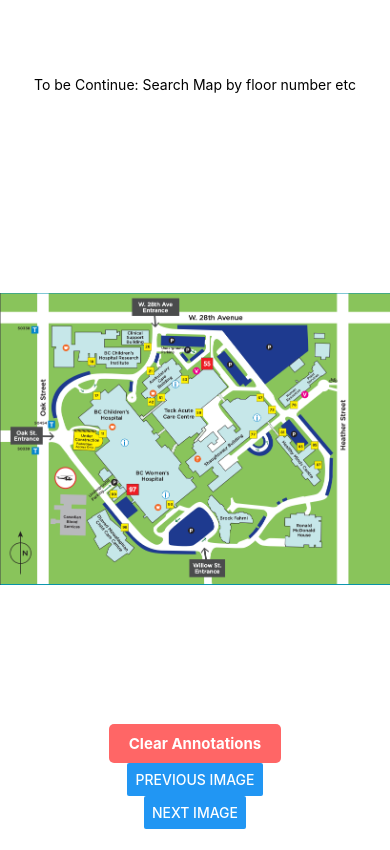
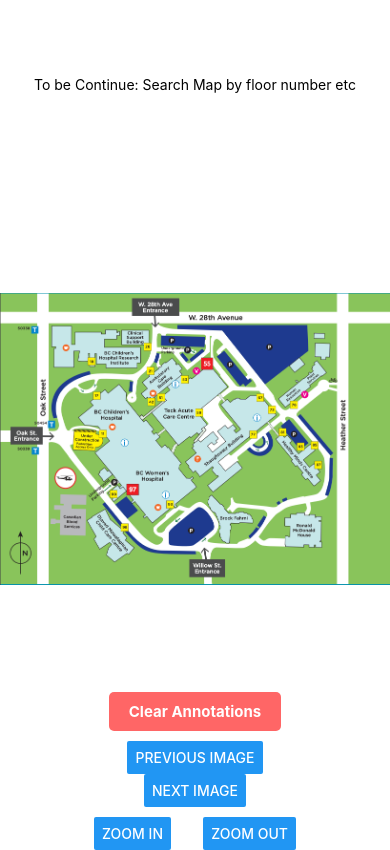
Before and after one commit to jaymeliao/EddyMapApp, a React Native app: screen / in a window 390 px wide. Built offline with nearby package versions, Linux system fonts and the light colour scheme.

Commit message:
functionality done

```diff
--- a/App.js
+++ b/App.js
@@ -2,6 +2,7 @@
 import { StyleSheet, Text, View, TextInput } from "react-native";
 import MapCanvas from "./component/MapCanvas";
 import MapCanvasSwitchable from "./component/MapCanvasSwitchable";
+import MapSwitchableZoomable from "./component/MapSwitchableZoomable";
 
 export default function App() {
   return (
@@ -10,8 +11,9 @@
         <Text>To be Continue: Search Map by floor number etc</Text>
       </View>
       <View style={styles.mapArea}>
-        <MapCanvasSwitchable />
+        <MapSwitchableZoomable />
       </View>
+
     </View>
   );
 }
@@ -22,13 +24,14 @@
     backgroundColor: "#f38020",
   },
   searchArea: {
-    flex: 2,  // 20% of the screen height
+    flex: 2, // 20% of the screen height
     backgroundColor: "#ffffff",
     justifyContent: "center",
     alignItems: "center",
   },
   mapArea: {
-    flex: 8,  // 80% of the screen height
+    flex: 8, // 80% of the screen height
     backgroundColor: "#fff",
   },
+
 });
--- /dev/null
+++ b/component/MapSwitchableZoomable.js
@@ -0,0 +1,217 @@
+import React, { useState } from "react";
+import {
+  View,
+  PanResponder,
+  Image,
+  StyleSheet,
+  TouchableOpacity,
+  Text,
+  Button,
+  Dimensions,
+  TextInput,  // Import TextInput for the text box
+} from "react-native";
+import Svg, { Path } from "react-native-svg";
+
+// Get the screen height and width
+const { height, width } = Dimensions.get("window");
+
+const MapSwitchableZoomable = () => {
+  const images = [
+    require("../assets/floorplan1.png"),
+    require("../assets/T1.png"),
+    require("../assets/T2.png"),
+    require("../assets/T3.png"),
+    require("../assets/T4.png"),
+    require("../assets/T5.png"),
+    require("../assets/T6.png"),
+    require("../assets/T7.png"),
+    require("../assets/T8.png"),
+  ];
+
+  const [currentImageIndex, setCurrentImageIndex] = useState(0);
+  const [currentPath, setCurrentPath] = useState("");
+  const [paths, setPaths] = useState([]);
+  const [scale, setScale] = useState(1); // Track scale for zoom
+  const [text, setText] = useState(""); // Text input state
+  const [textPosition, setTextPosition] = useState(null); // Position for text input
+  const [annotations, setAnnotations] = useState([]); // Array to store text annotations
+
+  const formatCoordinate = (x, y) => `${x},${y}`;
+
+  const panResponder = PanResponder.create({
+    onStartShouldSetPanResponder: () => true,
+    onPanResponderMove: (evt, gestureState) => {
+      const newX = gestureState.moveX;
+      const newY = gestureState.moveY - height * 0.2;
+      const newPoint = formatCoordinate(newX, newY);
+
+      if (currentPath === "") {
+        setCurrentPath(`M${newPoint}`);
+      } else {
+        setCurrentPath((prevPath) => `${prevPath} L${newPoint}`);
+      }
+    },
+    onPanResponderRelease: () => {
+      if (currentPath !== "") {
+        setPaths([...paths, currentPath]);
+        setCurrentPath("");
+      }
+    },
+  });
+
+  const clearAnnotations = () => {
+    setPaths([]);
+    setCurrentPath("");
+    setTextPosition(null);
+    setText("");
+    setAnnotations([]);
+  };
+
+  const switchToNextImage = () => {
+    setCurrentImageIndex((prevIndex) => (prevIndex + 1) % images.length);
+  };
+
+  const switchToPreviousImage = () => {
+    setCurrentImageIndex(
+      (prevIndex) => (prevIndex - 1 + images.length) % images.length
+    );
+  };
+
+  const zoomIn = () => setScale((prevScale) => prevScale * 1.2);
+  const zoomOut = () => setScale((prevScale) => Math.max(prevScale * 0.8, 1)); // Limit the zoom-out
+
+  const handleOverlayPress = (evt) => {
+    const newX = evt.nativeEvent.locationX;
+    const newY = evt.nativeEvent.locationY;
+    setTextPosition(formatCoordinate(newX, newY)); // Update text position
+    setText(""); // Reset text input
+  };
+
+  const handleTextInputSubmit = () => {
+    if (text && textPosition) {
+      const position = textPosition.split(",").map(Number); // Convert string position to number
+      setAnnotations([...annotations, { text, position }]); // Store annotation
+      setText(""); // Clear the input field
+      setTextPosition(null); // Clear the position
+    }
+  };
+
+  return (
+    <View style={styles.container}>
+      <View style={styles.mapArea}>
+        <Image
+          source={images[currentImageIndex]}
+          style={[styles.floorPlan, { transform: [{ scale }] }]} // Apply scaling to the image
+          resizeMode="contain"
+        />
+
+        <Svg style={StyleSheet.absoluteFill}>
+          {paths.map((path, index) => (
+            <Path key={index} d={path} stroke="blue" strokeWidth="3" fill="none" />
+          ))}
+          {currentPath && <Path d={currentPath} stroke="red" strokeWidth="3" fill="none" />}
+          {annotations.map((annotation, index) => (
+            <Text key={index} style={[styles.annotationText, { left: annotation.position[0], top: annotation.position[1] }]}>
+              {annotation.text}
+            </Text>
+          ))}
+        </Svg>
+
+        <View
+          {...panResponder.panHandlers}
+          style={styles.drawingOverlay}
+          onTouchEnd={handleOverlayPress} // Add touch event for overlay
+        />
+
+        {textPosition && (
+          <TextInput
+            style={[styles.textInput, { left: textPosition.split(",")[0] - 50, top: textPosition.split(",")[1] - 20 }]} // Position the text input
+            value={text}
+            onChangeText={setText}
+            onSubmitEditing={handleTextInputSubmit}
+            placeholder="Enter text"
+            autoFocus
+          />
+        )}
+      </View>
+
+      <View style={styles.controlsContainer}>
+        <TouchableOpacity style={styles.clearButton} onPress={clearAnnotations}>
+          <Text style={styles.clearButtonText}>Clear Annotations</Text>
+        </TouchableOpacity>
+
+        <Button title="Previous Image" onPress={switchToPreviousImage} />
+        <Button title="Next Image" onPress={switchToNextImage} />
+
+        {/* Zoom Controls */}
+        <View style={styles.zoomControls}>
+          <Button title="Zoom In" onPress={zoomIn} />
+          <Button title="Zoom Out" onPress={zoomOut} />
+        </View>
+
+      </View>
+    </View>
+  );
+};
+
+const styles = StyleSheet.create({
+  container: {
+    flex: 1,
+    backgroundColor: "#fff",
+  },
+  mapArea: {
+    flex: 8,
+    width: "100%",
+    backgroundColor: "#fff",
+  },
+  floorPlan: {
+    width: "100%",
+    height: "100%",
+    position: "absolute",
+  },
+  drawingOverlay: {
+    width: "100%",
+    height: "100%",
+    position: "absolute",
+  },
+  controlsContainer: {
+    flex: 2,
+    justifyContent: "center",
+    alignItems: "center",
+  },
+  clearButton: {
+    backgroundColor: "#ff6666",
+    paddingVertical: 10,
+    paddingHorizontal: 20,
+    borderRadius: 5,
+    marginBottom: 10,
+  },
+  clearButtonText: {
+    color: "white",
+    fontWeight: "bold",
+    fontSize: 15,
+  },
+  zoomControls: {
+    flexDirection: "row",
+    justifyContent: "space-around",
+    width: "60%",
+    marginVertical: 10,
+  },
+  textInput: {
+    position: "absolute",
+    backgroundColor: "white",
+    borderColor: "gray",
+    borderWidth: 1,
+    padding: 5,
+    width: 100,
+  },
+  annotationText: {
+    position: "absolute",
+    color: "black",
+    backgroundColor: "white",
+    padding: 2,
+    borderRadius: 3,
+  },
+});
+
+export default MapSwitchableZoomable;
--- a/package.json
+++ b/package.json
@@ -9,11 +9,13 @@
     "web": "expo start --web"
   },
   "dependencies": {
-    "expo": "~51.0.28",
+    "expo": "~51.0.36",
     "expo-status-bar": "~1.12.1",
     "react": "18.2.0",
     "react-native": "0.74.5",
-    "react-native-svg": "^15.7.1"
+    "react-native-gesture-handler": "~2.16.1",
+    "react-native-reanimated": "~3.10.1",
+    "react-native-svg": "^15.2.0"
   },
   "devDependencies": {
     "@babel/core": "^7.20.0"
```
Also changed, not shown: 1 other file (tests, documents, lock files or other folders).
